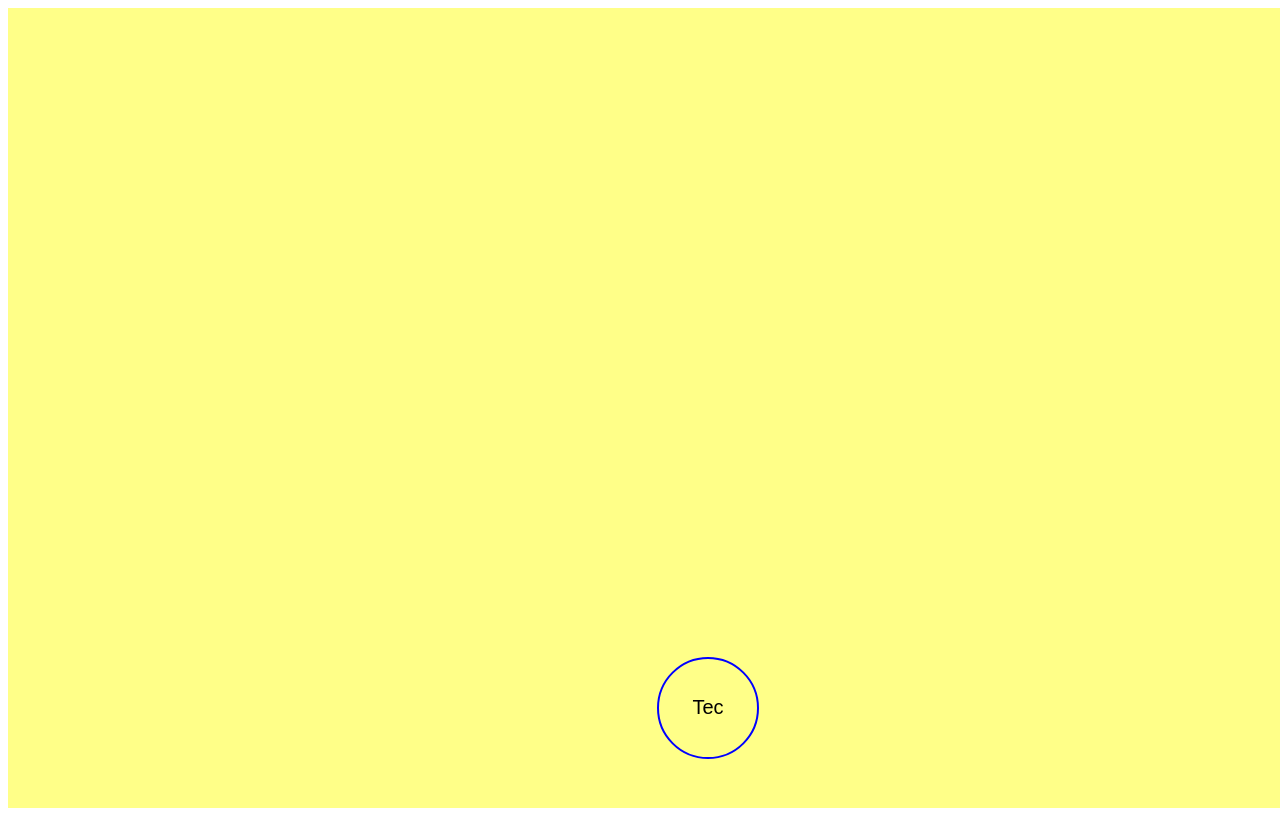
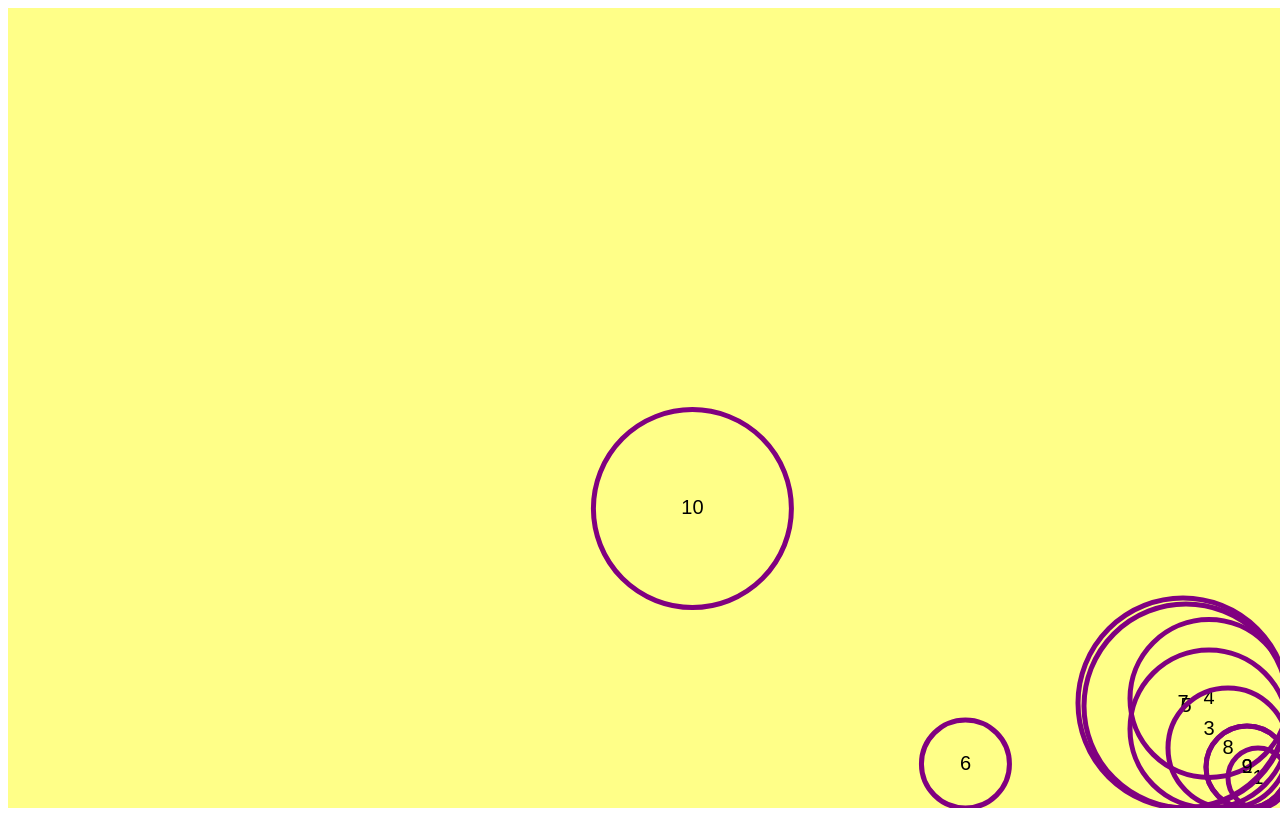
Before and after one commit to Brandon307/animation-canvas-2d, a plain HTML site: page index.html in a window 1280 px wide. Drawn offline with Linux system fonts and the light colour scheme.

Commit message:
Add files via upload

```diff
--- a/index.html
+++ b/index.html
@@ -3,7 +3,7 @@
 <head>
     <meta charset="UTF-8">
     <meta name="viewport" content="width=device-width, initial-scale=1.0">
-    <title>POO con Canvas</title>
+    <title>Animaciones CANVAS</title>
 </head>
 <body>
 
--- a/main.js
+++ b/main.js
@@ -1,5 +1,5 @@
 const canvas = document.getElementById("canvas");
-let ctx = canvas.getContext("2d");
+let ctx = canvas.getContext('2d');
 
 const window_height = window.innerHeight;
 const window_width = window.innerWidth;
@@ -7,16 +7,15 @@ const window_width = window.innerWidth;
 canvas.height = window_height;
 canvas.width = window_width;
 
-canvas.style.background = "#ff8";
+canvas.style.backgroundColor = "#ff8";
 
 class Circle {
     constructor(x, y, radius, color, text, speed) {
-        this.posX = x;
-        this.posY = y; // Corregido el typo aquí
+        this.posx = x;
+        this.posy = y;
         this.radius = radius;
         this.color = color;
         this.text = text;
-
         this.speed = speed;
         this.dx = 1 * this.speed;
         this.dy = 1 * this.speed;
@@ -28,37 +27,70 @@ class Circle {
         context.textAlign = "center";
         context.textBaseline = "middle";
         context.font = "20px Arial";
-        context.fillText(this.text, this.posX, this.posY);
-        context.lineWidth = 2;
-        context.arc(this.posX, this.posY, this.radius, 0, Math.PI * 2, false);
+        context.fillText(this.text, this.posx, this.posy)
+        context.lineWidth = 5;
+        context.arc(this.posx, this.posy, this.radius, 0, Math.PI * 2, false);
         context.stroke();
         context.closePath();
     }
 
     update(context) {
-        context.clearRect(0, 0, window_width, window_height);
-        this.draw(context);
+        this.posx += this.dx;
+        this.posy += this.dy;
 
-        if ((this.posX + this.radius) > window_width || (this.posX - this.radius) < 0) {
+        if((this.posX + this.radius) > window_width)
+        {
+            //Invierte el cirulo o lo fokin regresa
+            //Si el circulo supera el margen derecha entonces se mueve a la izquierda
             this.dx = -this.dx;
         }
 
-        if ((this.posY - this.radius) < 0 || (this.posY + this.radius) > window_height) {
+        if((this.posX - this.radius) <0 )
+        {
+            //Invierte el cirulo o lo fokin regresa
+            //Si el circulo supera el margen izquierda entonces se mueve a la derecha
+            this.dx = -this.dx;
+        }
+        if((this.PosY - this.radius) < 0)
+        {
+            //Invierte el cirulo o lo fokin regresa
+            //Si el circulo supera el margen superior entonces se mueve hacia abajo
+            this.dy = -this.dy;
+        }
+        if((this.PosY + this.radius) > window_height)
+        {
+            //Invierte el cirulo o lo fokin regresa
+            //Si el circulo supera el margen inferior entonces se mueve hacia arriba
             this.dy = -this.dy;
         }
 
-        this.posX += this.dx;
-        this.posY += this.dy;
+        this.posx = Math.max(this.radius, Math.min(this.posx, window_width - this.radius));
+        this.posy = Math.max(this.radius, Math.min(this.posy, window_height - this.radius));
+
+        this.draw(context);
+    }
+
+}
+
+let arrayCircle = [];
+
+const n = 10;
+for (let i = 0; i < n; i++) {
+    let randomX = Math.random() * window_width;
+    let randomY = Math.random() * window_height;
+    let randomRadius = Math.floor(Math.random() * 100 + 30);
+    let randomSpeed = Math.random() * (5 - 1) + 1; // Genera un número aleatorio entre 1 y 5
+    let myCircle = new Circle(randomX, randomY, randomRadius, "purple", i + 1, randomSpeed);
+    arrayCircle.push(myCircle);
+}
+
+
+let updateCircles = function () {
+    requestAnimationFrame(updateCircles);
+    ctx.clearRect(0, 0, window_width, window_height);
+    for (let i = 0; i < arrayCircle.length; i++) {
+        arrayCircle[i].update(ctx);
     }
 }
 
-let miCirculo = new Circle(100, 100, 50, "blue", 'Tec', 2); // Agregado el argumento 'speed'
-miCirculo.draw(ctx);
-
-let updateCircle = function() {
-    requestAnimationFrame(updateCircle);
-    ctx.clearRect(0, 0, window_width, window_height);
-    miCirculo.update(ctx); // Cambiado a 'ctx'
-}
-
-updateCircle();
+updateCircles();
```
